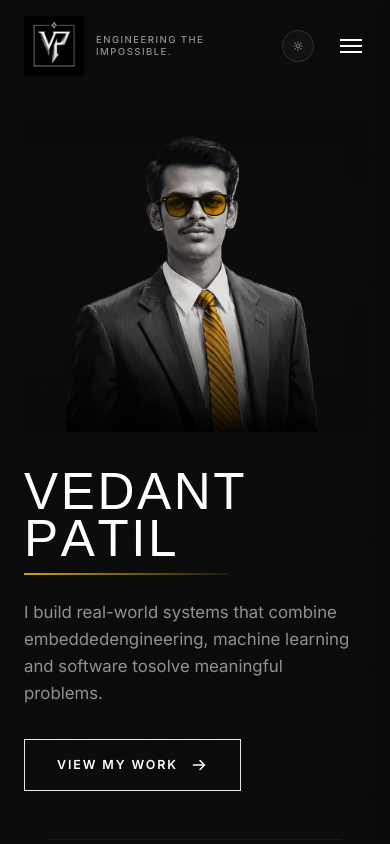
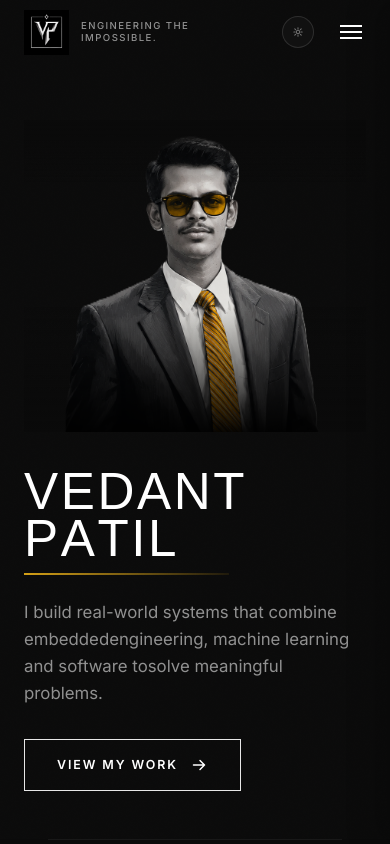
Before and after one commit to Vedant180205/portfolio_self, a Next.js app: page / in a window 390 px wide. Shown: the top 844 px of the page. Built offline with nearby package versions, Linux system fonts and the light colour scheme; a web font is replaced by a local one.

Commit message:
style: reduce vertical height of navbar

```diff
--- a/app/components/Navbar.module.css
+++ b/app/components/Navbar.module.css
@@ -7,7 +7,7 @@
   display: flex;
   align-items: center;
   justify-content: space-between;
-  padding: 1.5rem 3rem;
+  padding: 0.8rem 3rem;
   transition: background 0.3s ease, backdrop-filter 0.3s ease, padding 0.3s ease;
 }
 
@@ -15,7 +15,7 @@
   background: var(--color-nav-scrolled);
   backdrop-filter: blur(16px);
   -webkit-backdrop-filter: blur(16px);
-  padding: 1rem 3rem;
+  padding: 0.5rem 3rem;
   border-bottom: 1px solid var(--color-border);
 }
 
@@ -29,8 +29,8 @@
 
 .logoMark {
   position: relative;
-  width: 70px;
-  height: 70px;
+  width: 50px;
+  height: 50px;
   overflow: hidden;
   display: flex;
   align-items: center;
@@ -39,8 +39,8 @@
 }
 
 .logoImg {
-  width: 80px;
-  height: 80px;
+  width: 55px;
+  height: 55px;
   object-fit: cover;
   object-position: center;
   display: block;
@@ -186,20 +186,21 @@
 /* ─── RESPONSIVE ─── */
 @media (max-width: 768px) {
   .navbar {
-    padding: 1rem 1.5rem;
+    padding: 0.6rem 1.5rem;
   }
+
   .navbar.scrolled {
-    padding: 0.8rem 1.5rem;
+    padding: 0.4rem 1.5rem;
   }
 
   .logoMark {
-    width: 60px;
-    height: 60px;
+    width: 45px;
+    height: 45px;
   }
 
   .logoImg {
-    width: 60px;
-    height: 60px;
+    width: 45px;
+    height: 45px;
   }
 
   .logoRole {
@@ -210,11 +211,13 @@
   }
 
   .navLinks {
-    display: none; /* Hide desktop links */
+    display: none;
+    /* Hide desktop links */
   }
 
   .ctaBtn {
-    display: none; /* Hide CTA button */
+    display: none;
+    /* Hide CTA button */
   }
 
   /* Show hamburger button */
@@ -269,10 +272,12 @@
   .hamburgerOpen .bar:nth-child(1) {
     transform: translateY(0) rotate(45deg);
   }
+
   .hamburgerOpen .bar:nth-child(2) {
     opacity: 0;
     transform: translateY(0) scale(0);
   }
+
   .hamburgerOpen .bar:nth-child(3) {
     transform: translateY(0) rotate(-45deg);
   }
```
